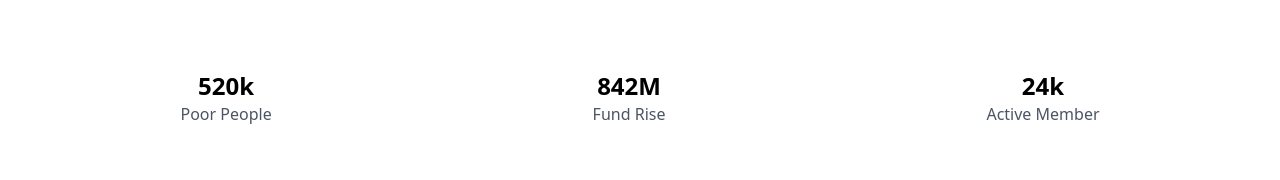
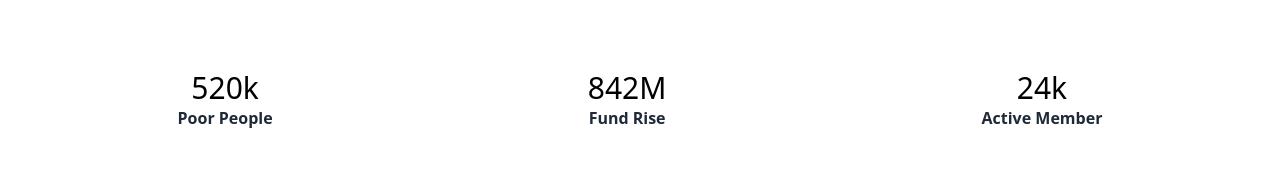
Before and after one commit to nuhmansha/N-Charity-Donation, a React (Vite) app: page /about in a window 1280 px wide. Shown: the part 1294-1474 px from the top of the page. Built offline with nearby package versions, Linux system fonts and the light colour scheme.

Commit message:
statusSection design added

```diff
--- /dev/null
+++ b/src/Components/Common/StatusSection.jsx
@@ -0,0 +1,41 @@
+import React, { useState, useEffect } from "react";
+
+const colors = ["text-yellow-500", "text-red-800", "text-blue-800","text-red-300"];
+const StatusSection = () => {
+  const [hoveredIndex, setHoverIndex] = useState(null);
+  const [colorIndex, setColorIndex] = useState(0);
+
+  useEffect(() => {
+    if (hoveredIndex !== null) {
+      const timer = setTimeout(() => {
+        setColorIndex((PrevIndex) => (PrevIndex + 1) % colors.length);
+      }, 1000);
+      return () => clearTimeout(timer);
+    }
+  }, [hoveredIndex, colorIndex]);
+
+  const status = [
+    { label: "Poor People", value: "520k" },
+    { label: "Fund Rise", value: "842M" },
+    { label: "Active Member", value: "24k" },
+  ];
+  return (
+    <div className="flex flex-col md:flex-row justify-around items-center mt-24 space-y-6 md:space-y-0 md:space-x-6">
+      {status.map((stat, index) => (
+        <div
+          key={index}
+          className={`text-center transform transition duration-500 hover:scale-105 ${
+            hoveredIndex === index ? colors[colorIndex] : ""
+          }`}
+          onMouseEnter={() => setHoverIndex(index)}
+          onMouseLeave={() => setHoverIndex(null)}
+        >
+          <p className="text-3xl fond-bold">{stat.value}</p>
+          <p className="text-gray-800 font-semibold">{stat.label}</p>
+        </div>
+      ))}
+    </div>
+  );
+};
+
+export default StatusSection;
--- a/src/Pages/UserSide/UserHome.jsx
+++ b/src/Pages/UserSide/UserHome.jsx
@@ -6,6 +6,7 @@ import { useNavigate } from "react-router-dom";
 import BannerCause from "../../Components/Common/BannerCause";
 import EventPage from "./CharityEvent/EventPage";
 import { Link } from "react-router-dom";
+import StatusSection from "../../Components/Common/StatusSection";
 
 const UserHome = () => {
   const navigate = useNavigate();
@@ -144,6 +145,8 @@ const UserHome = () => {
           </div>
         </div>
       </div>
+
+      <StatusSection/>
     </div>
   );
 };
--- a/src/Pages/UserSide/Volunteer/Volunteer.jsx
+++ b/src/Pages/UserSide/Volunteer/Volunteer.jsx
@@ -1,4 +1,5 @@
 import React from "react";
+import StatusSection from "../../../Components/Common/StatusSection";
 
 // import Navbar from '../../Components/Common/Navbar';
 
@@ -39,20 +40,8 @@ function Volunteer() {
         </button>
       </div>
 
-      <div className="flex flex-col md:flex-row justify-around items-center mt-24 space-y-6 md:space-y-0 md:space-x-6">
-        <div className="text-center">
-          <p className="text-2xl font-bold">520k</p>
-          <p className="text-gray-600">Poor People</p>
-        </div>
-        <div className="text-center">
-          <p className="text-2xl font-bold">842M</p>
-          <p className="text-gray-600">Fund Rise</p>
-        </div>
-        <div className="text-center">
-          <p className="text-2xl font-bold">24k</p>
-          <p className="text-gray-600">Active Member</p>
-        </div>
-      </div>
+
+      <StatusSection/>
     </div>
   );
 }
```
